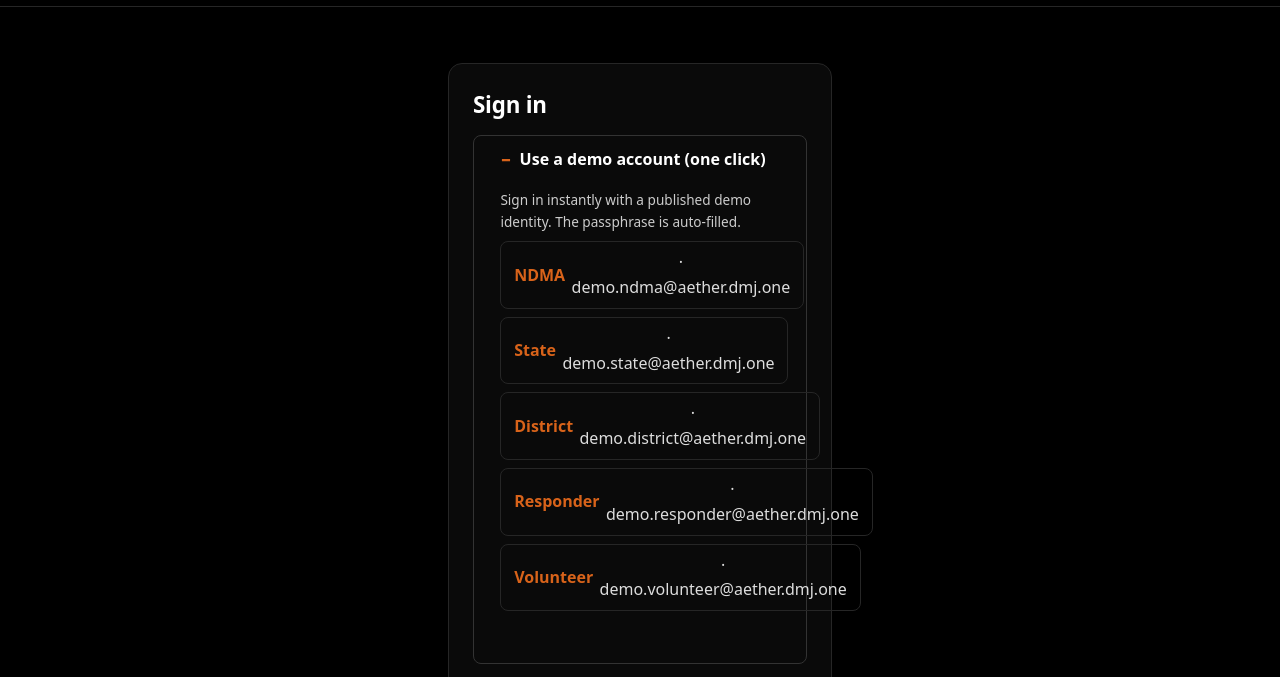
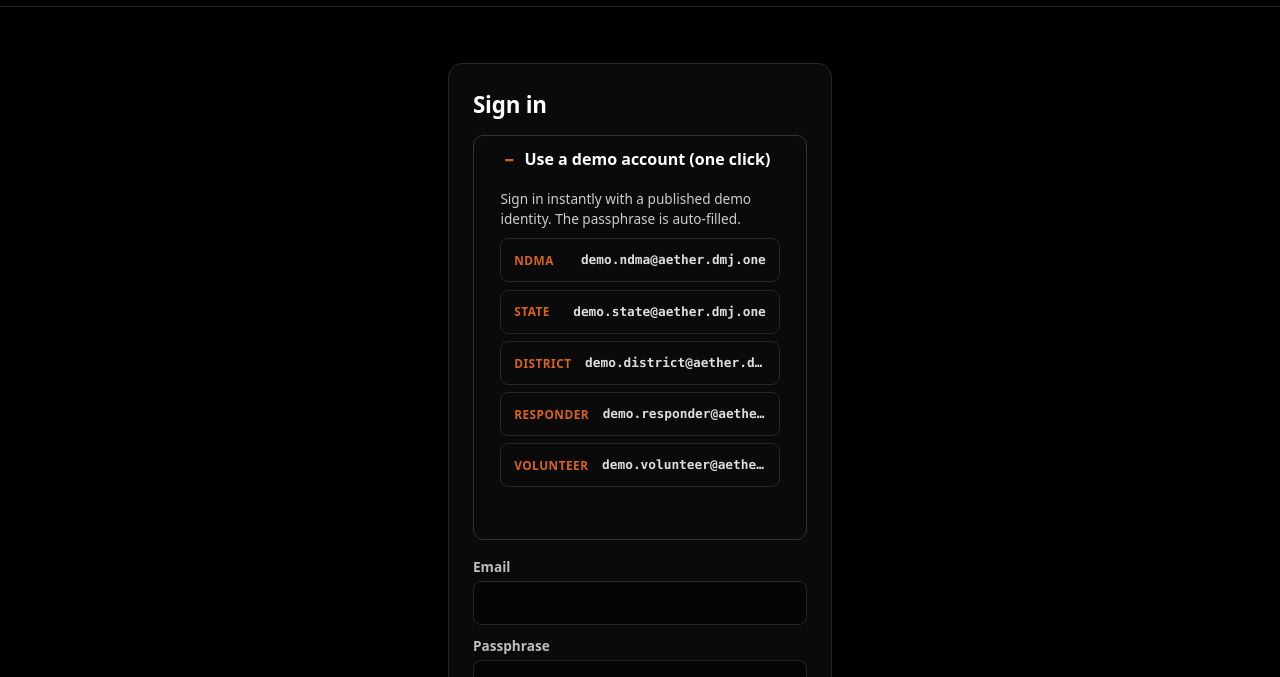
Before and after one commit to divyamohan1993/aether, a plain HTML site: page web/tm/index.html in a window 1280 px wide. Both pictures are taken after a click on the heading "Use a demo account (one click)". Shown: the part 57-734 px from the top of the page. Drawn offline with Linux system fonts and the light colour scheme.

Commit message:
Fix demo picker chip overflow on the login page
The chips were rendering with a stray middle-dot floating above the
email because the leading ' · ' inside the span gave the flex
wrapper a soft break point and the inline-flex pill could not grow to
the email's width. The dot landed alone above and the email wrapped
to a second line.

- chips now flex space-between with tier on the left and email on the
  right, ellipsis on overflow, monospace email, no leading dot
- chips are full-width inside the picker and stack vertically; the
  picker collapses by default so the email/passphrase form is the
  primary CTA
- aria-label on each chip preserves the full email for assistive tech
- chips disable while a sign-in is in flight to prevent double clicks
- summary marker is centered so it does not jitter on toggle

```diff
--- a/web/tm/tm.css
+++ b/web/tm/tm.css
@@ -83,16 +83,17 @@ body:not([data-route=login]):not([data-route=register]):not([data-route=loading]
 .demoBanner b{color:var(--ac)}
 
 /* One-click demo picker on the login page. AAA contrast on pure black. */
-#demoBox{margin:.4rem 0 1rem;border:1px solid #333;border-radius:8px;background:#0a0a0a}
-#demoBox summary{cursor:pointer;padding:.7rem .9rem;color:#fff;font-weight:700;list-style:none;min-height:44px;display:flex;align-items:center}
-#demoBox summary:focus-visible{outline:3px solid #ffd400;outline-offset:2px;border-radius:8px}
+#demoBox{margin:.4rem 0 1rem;border:1px solid #333;border-radius:10px;background:#0a0a0a;overflow:hidden}
+#demoBox summary{cursor:pointer;padding:.7rem .9rem;color:#fff;font-weight:700;list-style:none;min-height:44px;display:flex;align-items:center;gap:.4rem}
+#demoBox summary:focus-visible{outline:3px solid #ffd400;outline-offset:-3px;border-radius:10px}
 #demoBox summary::-webkit-details-marker{display:none}
-#demoBox summary::before{content:"+ ";color:var(--ac);font-weight:800}
-#demoBox[open] summary::before{content:"− "}
-#demoBox .help{padding:0 .9rem;color:#ccc;margin:.4rem 0 .6rem;font-size:.85rem}
-#demoBox .row{display:flex;flex-wrap:wrap;gap:.5rem;padding:0 .9rem .9rem}
-.demoChip{display:inline-flex;align-items:center;gap:.4rem;padding:.55rem .8rem;border:1px solid var(--ac);background:#000;color:#fff;border-radius:999px;cursor:pointer;font:inherit;font-size:.85rem;min-height:44px}
-.demoChip b{color:var(--ac)}
-.demoChip span{color:#ddd}
+#demoBox summary::before{content:"+";display:inline-block;width:1.1em;color:var(--ac);font-weight:800;text-align:center}
+#demoBox[open] summary::before{content:"−"}
+#demoBox .help{padding:0 .9rem;color:#ccc;margin:.4rem 0 .6rem;font-size:.85rem;line-height:1.45}
+#demoBox .row{display:flex;flex-direction:column;gap:.45rem;padding:0 .9rem .9rem}
+.demoChip{display:flex;align-items:center;justify-content:space-between;gap:.85rem;width:100%;padding:.6rem .85rem;border:1px solid var(--ac);background:#000;color:#fff;border-radius:8px;cursor:pointer;font:inherit;min-height:44px;text-align:left;box-sizing:border-box}
+.demoChip b{color:var(--ac);font-weight:800;letter-spacing:.04em;font-size:.74rem;text-transform:uppercase;flex:0 0 auto;white-space:nowrap}
+.demoChip span{color:#ddd;overflow:hidden;text-overflow:ellipsis;white-space:nowrap;font:600 .8rem/1.1 ui-monospace,SFMono-Regular,Menlo,Consolas,monospace;text-align:right;flex:1 1 auto;min-width:0}
 .demoChip:hover{background:#1a0d00}
 .demoChip:focus-visible{outline:3px solid #ffd400;outline-offset:2px}
+.demoChip[disabled]{opacity:.5;cursor:wait}
--- a/web/tm/tm.js
+++ b/web/tm/tm.js
@@ -250,14 +250,16 @@ function viewLogin(){
  loadDemoCreds().then(creds=>{
   for(const c of creds){
    const b=document.createElement('button');b.type='button';b.className='demoChip';
+   b.setAttribute('aria-label',c.tier_name+' demo account, '+c.email);
    const t=document.createElement('b');t.textContent=c.tier_name;
-   const s=document.createElement('span');s.textContent=' · '+c.email;
+   const s=document.createElement('span');s.textContent=c.email;
    b.append(t,s);
    b.addEventListener('click',async()=>{dErr.textContent='';
+    const all=dList.querySelectorAll('.demoChip');all.forEach(x=>x.disabled=true);
     try{await importDemoToIDB(c);
      $('#lEmail').value=c.email;$('#lPass').value=DEMO_PASS;
      await submit();
-    }catch(err){dErr.textContent='Demo import failed: '+(err.message||String(err))}
+    }catch(err){dErr.textContent='Demo import failed: '+(err.message||String(err));all.forEach(x=>x.disabled=false)}
    });
    dList.append(b);
   }
```
Also changed, not shown: 4 other files.
